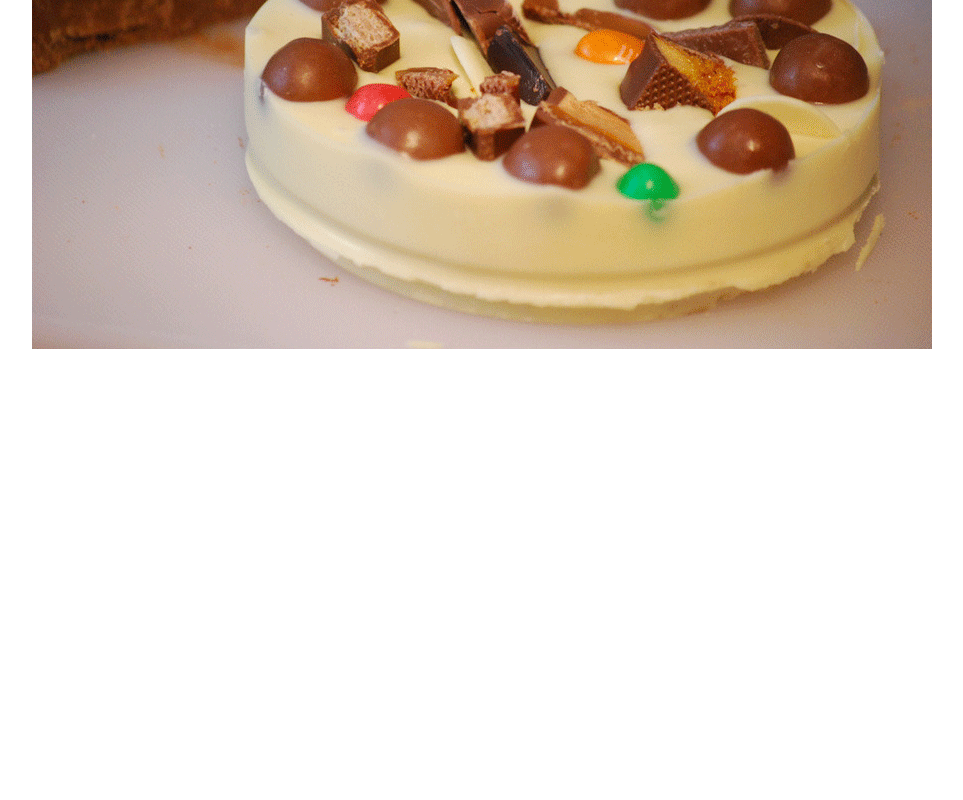
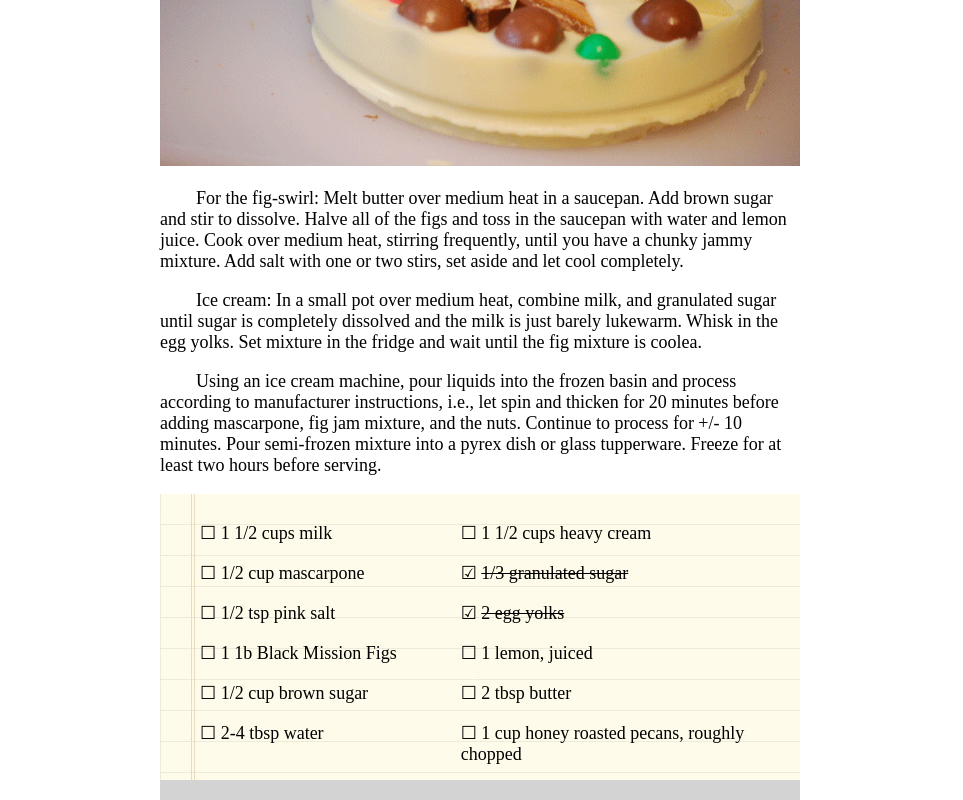
Before and after one commit to brockbritton/chocolate-pizza, a plain HTML site: page index.html in a window 1280 px wide. Shown: the part 512-1312 px from the top of the page, without its empty margins (160-1123 px from the left). Before the commit the page ends 865 px from the top, so only its background shows below. Drawn offline with Linux system fonts and the light colour scheme.

Commit message:
instructions and ingredients added

```diff
--- a/index.html
+++ b/index.html
@@ -30,7 +30,45 @@
         <h1> Chocolate Pizza </h1>
         <p> POSTED ON 15 DEC 2013 / DESSERTS</p>
     </div>
-    <img src="assets/choco-pizza.png" alt="">
+    <img id="choco-pizza-img" src="assets/choco-pizza.png" alt="">
+    <div id="block-instructions">
+        <p>
+            For the fig-swirl: Melt butter over medium heat in a saucepan.
+            Add brown sugar and stir to dissolve.
+            Halve all of the figs and toss in the saucepan with water and lemon juice.
+            Cook over medium heat, stirring frequently, until you have a chunky jammy mixture.
+            Add salt with one or two stirs, set aside and let cool completely.
+        </p>
+        <p> Ice cream: In a small pot over medium heat, combine milk, and granulated sugar until sugar is completely dissolved and the milk is just barely lukewarm.
+            Whisk in the egg yolks.
+            Set mixture in the fridge and wait until the fig mixture is coolea.
+        </p>
+        <p> Using an ice cream machine, pour liquids into the frozen basin and process according to manufacturer instructions,
+            i.e., let spin and thicken for 20 minutes before adding mascarpone, fig jam mixture, and the nuts.
+            Continue to process for +/- 10 minutes. Pour semi-frozen mixture into a pyrex dish or glass tupperware.
+            Freeze for at least two hours before serving.
+        </p>
+    </div>
+    <div id="ingredients-list">
+        <div id="left">
+            <p>&#x2610; 1 1/2 cups milk</p>
+            <p>&#x2610; 1/2 cup mascarpone</p>
+            <p>&#x2610; 1/2 tsp pink salt</p>
+            <p>&#x2610; 1 1b Black Mission Figs</p>
+            <p>&#x2610; 1/2 cup brown sugar</p>
+            <p>&#x2610; 2-4 tbsp water</p>
+        </div>
+        <div id="right">
+            <p>&#x2610; 1 1/2 cups heavy cream</p>
+            <p>&#x2611; <span class="strikethrough">1/3 granulated sugar</span></p>
+            <p>&#x2611; <span class="strikethrough">2 egg yolks</span></p>
+            <p>&#x2610; 1 lemon, juiced</p>
+            <p>&#x2610; 2 tbsp butter</p>
+            <p>&#x2610; 1 cup honey roasted pecans, roughly <br> chopped</p>
+        </div>
+    </div>
+    <div id="grey-bar"> </div>
+
 
 </body>
 </html>
--- a/style.css
+++ b/style.css
@@ -1,11 +1,12 @@
 
 body {
-    width: 70%;
+    width: 50%;
     margin: auto;
 }
 
 header {
     padding: 10px;
+    position: relative;
 }
 
 #top-left {
@@ -26,18 +27,47 @@ header #text {
     margin: 0;
 }
 
-
-
 #header-icons {
     position: absolute;
     display: inline-block;
     width: max-content;
     top: 50px;
-    right: 100px;
+    right: 0;
 }
 
 #grey-bar {
     width: 100%;
     background-color: lightgrey;
-    height: 30px;
+    height: 20px;
 }
+
+#choco-pizza-img {
+    width: 100%;
+}
+
+#block-instructions > p {
+    font-size: 18px;
+    text-indent: 2em;
+}
+
+#ingredients-list {
+    background-image: url('assets/list-bg.png');
+    padding: 10px;
+
+}
+
+#ingredients-list > div {
+    display: inline-block;
+    vertical-align: top;
+    margin: 0 30px;
+
+}
+
+#ingredients-list p {
+    font-size: 18px;
+    margin-bottom: 5px;
+}
+
+.strikethrough {
+    text-decoration: line-through;
+}
```
